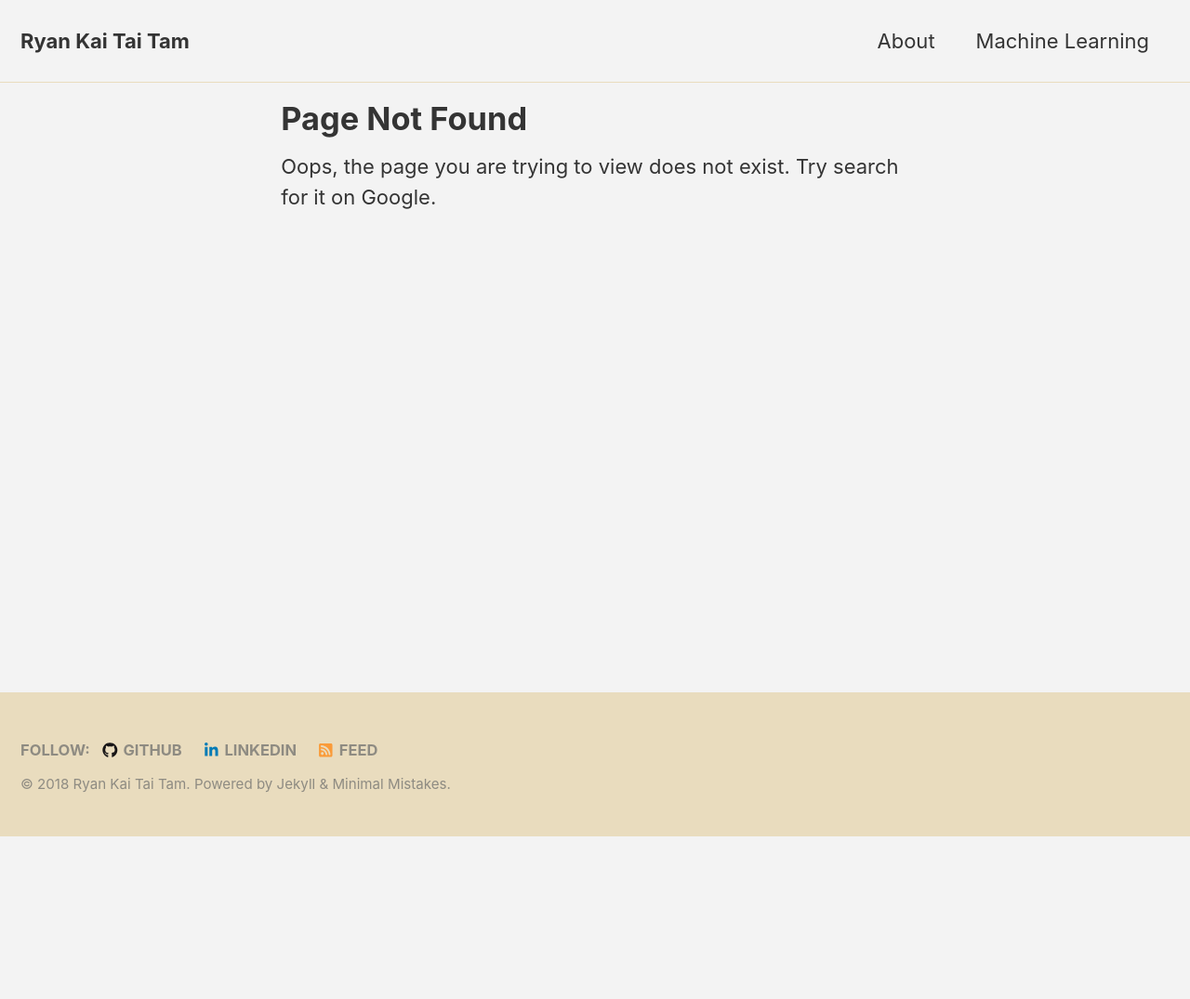
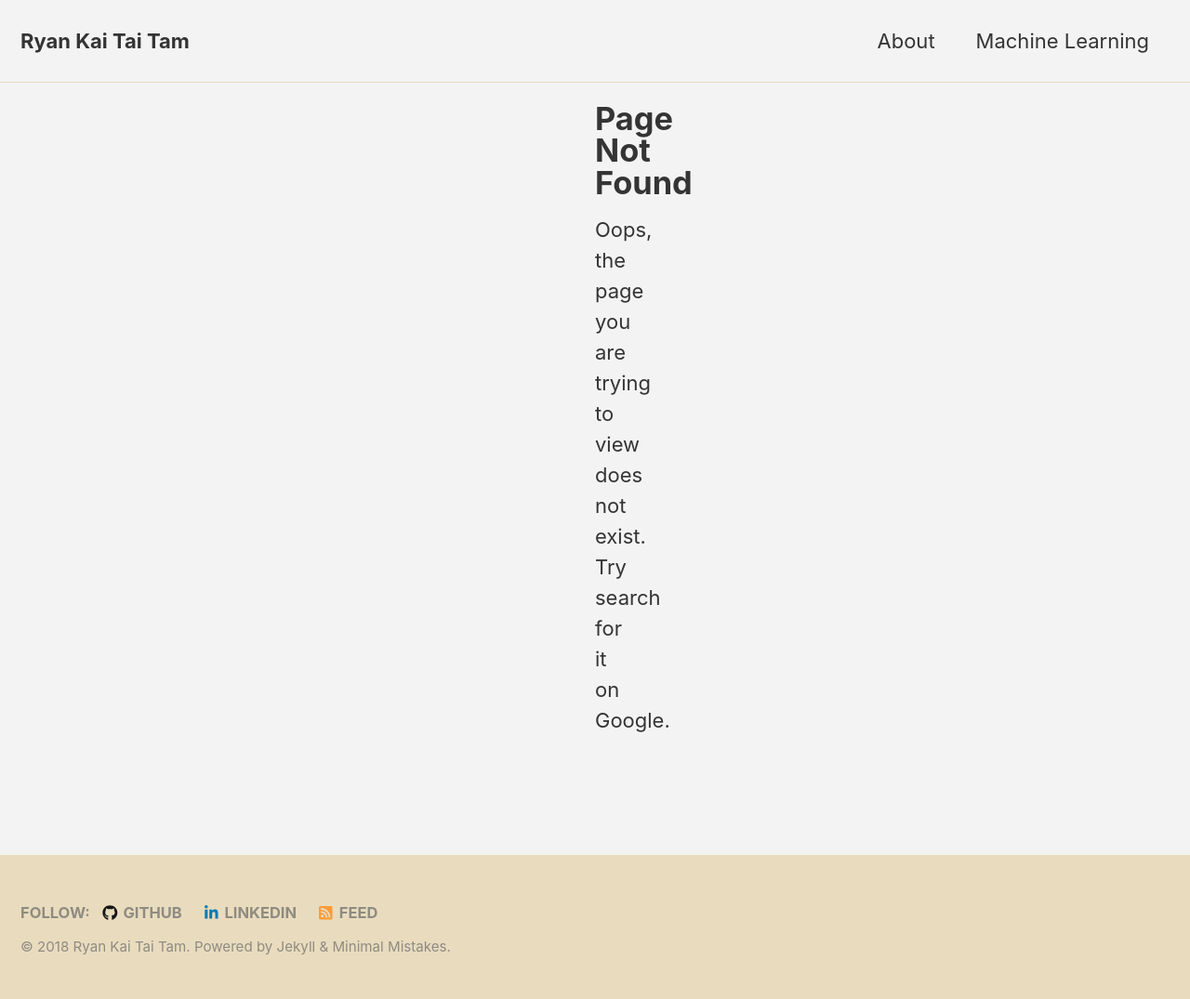
Before and after one commit to ryan-kttam/ryan-kttam.github.io, a Jekyll site: the page built from _pages/404.md, in a window 1280 px wide. Shown: the whole page at 93% size. Built offline with Jekyll 4.4.1, drawn with Linux system fonts in a browser that asks for light colours; cached includes are drawn as plain includes; nearby versions of some CDN libraries; before the commit the page ends 900 px from its top, so only the background shows below that.

Commit message:
modifying the width of the pages

```diff
--- a/_sass/minimal-mistakes/_page.scss
+++ b/_sass/minimal-mistakes/_page.scss
@@ -22,13 +22,13 @@
 .page {
   @include breakpoint($large) {
     float: right;
-    width: calc(100% - #{$right-sidebar-width-narrow});
-    padding-right: $right-sidebar-width-narrow;
+    width: calc(100% - 50%);
+    padding-right: 50%;
   }
 
   @include breakpoint($x-large) {
-    width: calc(100% - #{$right-sidebar-width});
-    padding-right: $right-sidebar-width;
+    width: calc(100% - 50%);
+    padding-right: 50%;
   }
 
   .page__inner-wrap {
```
